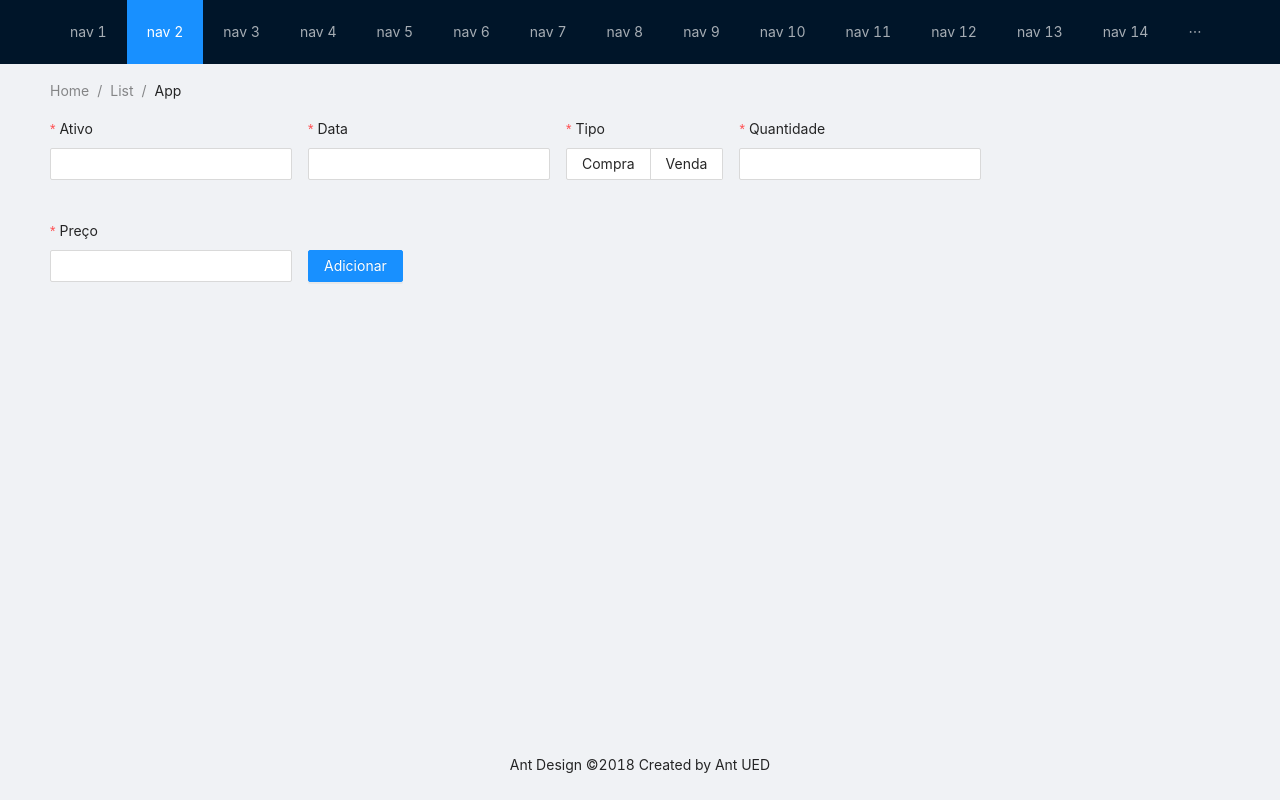
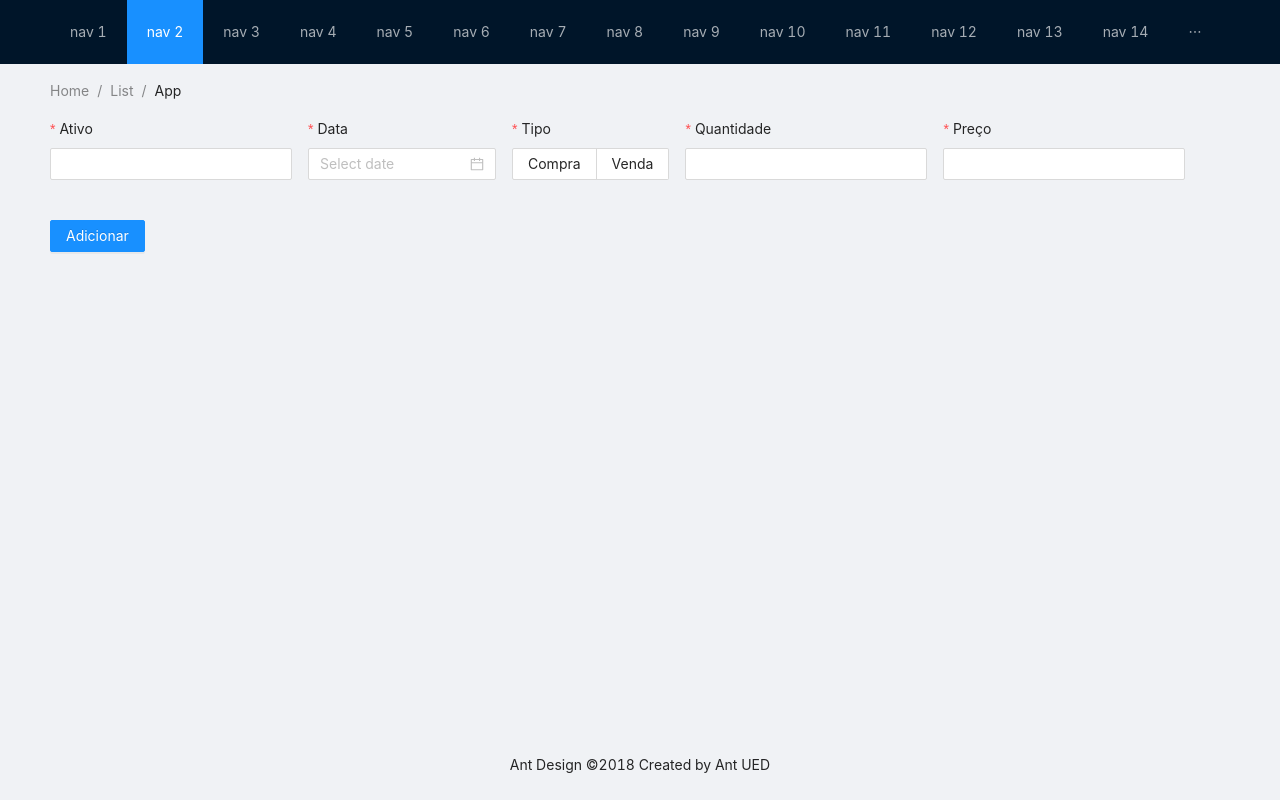
Before and after one commit to thamys/dividendando, a Next.js app: page /operacoes in a window 1280 px wide. Built offline with nearby package versions, Linux system fonts and the light colour scheme.

Commit message:
Formulário de operações

```diff
--- a/components/add-operation/index.tsx
+++ b/components/add-operation/index.tsx
@@ -1,5 +1,5 @@
 import React from "react";
-import { Col, Form, Input, Button, Radio, Row } from "antd";
+import { Col, Form, Input, Button, Radio, Row, DatePicker } from "antd";
 
 const AddOperation = () => {
   const onFinish = (values: any) => {
@@ -26,7 +26,7 @@ const AddOperation = () => {
         </Col>
         <Col>
           <Form.Item label="Data" name="date" rules={[{ required: true }]}>
-            <Input />
+            <DatePicker />
           </Form.Item>
         </Col>
         <Col>
```
